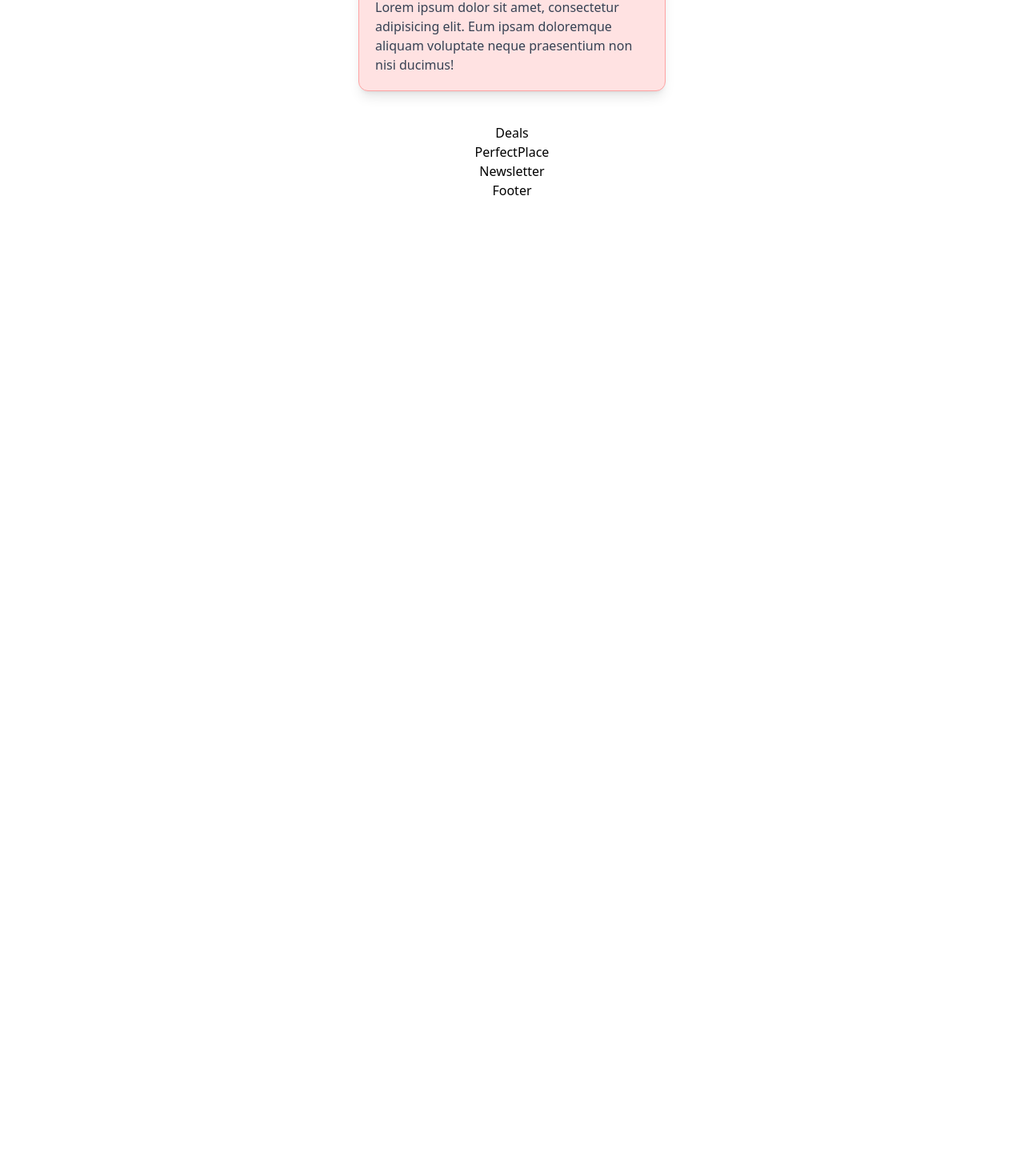
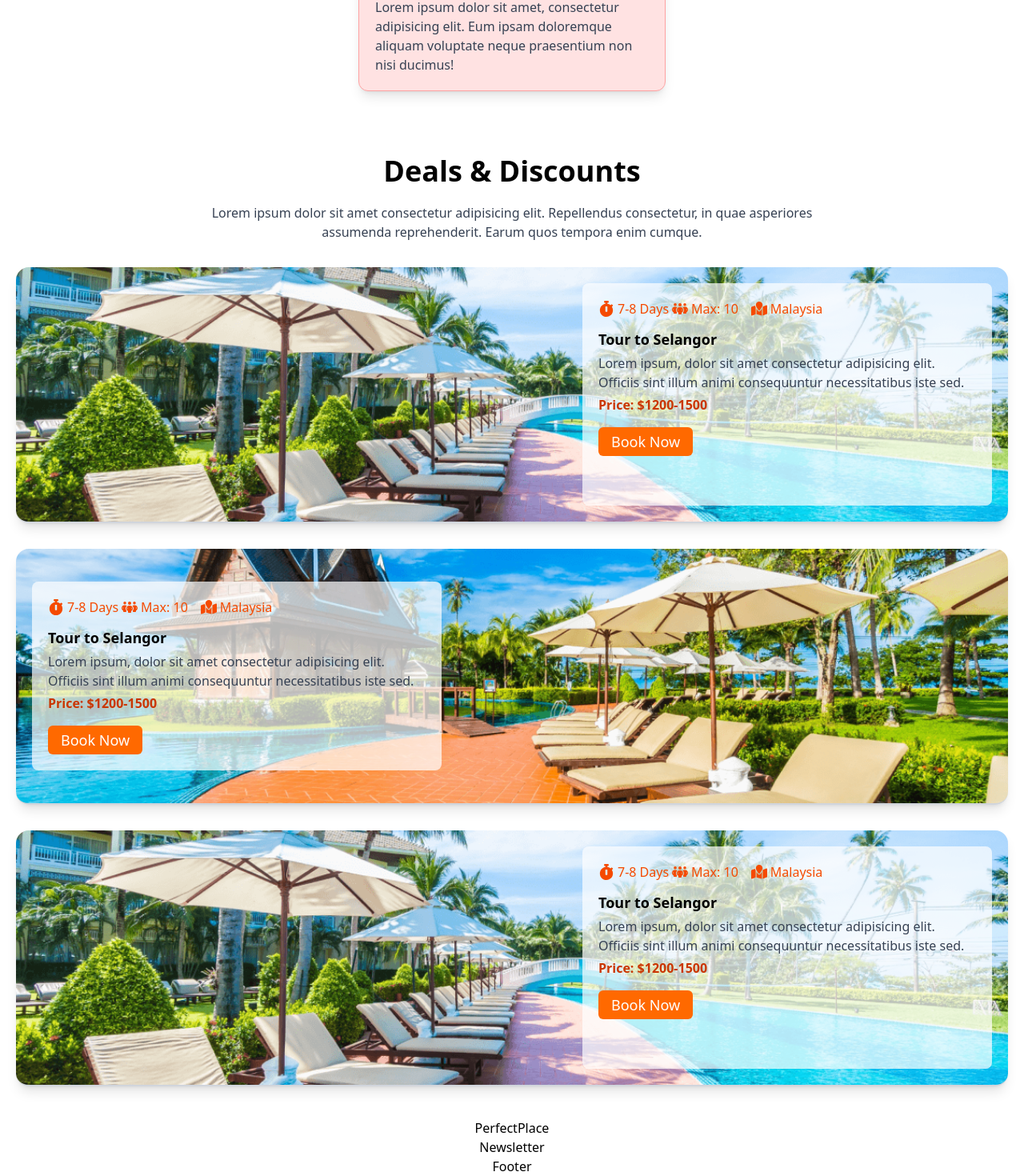
Before and after one commit to mrirakib04/landing-page-10, a React (Vite) app: page / in a window 1280 px wide. Shown: the part 2706-4176 px from the top of the page at 80% size. Before the commit the page ends 2956 px from the top, so only its background shows below. Built offline with nearby package versions, Linux system fonts and the light colour scheme.

Commit message:
deals section

```diff
--- a/src/components/Deals.jsx
+++ b/src/components/Deals.jsx
@@ -1,5 +1,126 @@
+import { FaStopwatch } from "react-icons/fa";
+import dealsBg1 from "./../assets/img/Group 39.png";
+import dealsBg2 from "./../assets/img/Group 40.png";
+import { FaMapLocation, FaPeopleGroup } from "react-icons/fa6";
+
 const Deals = () => {
-  return <div>Deals</div>;
+  return (
+    <div className="container flex flex-col items-center w-full gap-5 py-10 px-5">
+      <h2 className="lg:text-4xl md:text-3xl text-2xl font-semibold">
+        Deals & Discounts
+      </h2>
+      <p className="text-gray-700 text-center md:w-2/3">
+        Lorem ipsum dolor sit amet consectetur adipisicing elit. Repellendus
+        consectetur, in quae asperiores assumenda reprehenderit. Earum quos
+        tempora enim cumque.
+      </p>
+      <div
+        style={{
+          background: `url(${dealsBg1})`,
+          backgroundSize: "cover",
+          backgroundPositionX: "center",
+          backgroundPosition: "center",
+          backgroundRepeat: "no-repeat",
+        }}
+        className="mt-3 w-full sm:h-80 rounded-2xl px-5 pb-5 sm:pt-5 pt-28 shadow-lg border-b-2 border-gray-300 hover:-translate-3 content-center duration-500 flex justify-end"
+      >
+        <div className="flex flex-col items-start gap-1 bg-white/70 p-5 rounded-lg lg:w-lg md:w-md sm:w-sm">
+          <div className="flex flex-wrap items-center gap-1 text-orange-600 font-medium">
+            <p className="flex items-center gap-1">
+              <FaStopwatch className="text-xl"></FaStopwatch>7-8 Days
+            </p>
+            <div className="flex items-center gap-4">
+              <p className="flex items-center gap-1">
+                <FaPeopleGroup className="text-xl"></FaPeopleGroup>Max: 10
+              </p>
+              <p className="flex items-center gap-1">
+                <FaMapLocation className="text-xl"></FaMapLocation>Malaysia
+              </p>
+            </div>
+          </div>
+          <h3 className="text-lg font-bold mt-2">Tour to Selangor</h3>
+          <p className="text-gray-700">
+            Lorem ipsum, dolor sit amet consectetur adipisicing elit. Officiis
+            sint illum animi consequuntur necessitatibus iste sed.
+          </p>
+          <p className="font-bold text-orange-700">Price: $1200-1500</p>
+          <button className="text-lg font-medium bg-orange-500 text-white hover:bg-black duration-300 py-1 px-4 rounded-md mt-3">
+            Book Now
+          </button>
+        </div>
+      </div>
+      <div
+        style={{
+          background: `url(${dealsBg2})`,
+          backgroundSize: "cover",
+          backgroundPositionX: "center",
+          backgroundPosition: "center",
+          backgroundRepeat: "no-repeat",
+        }}
+        className="mt-3 w-full sm:h-80 rounded-2xl px-5 pb-5 sm:pt-5 pt-28 shadow-lg border-b-2 border-gray-300 hover:-translate-3 content-center duration-500"
+      >
+        <div className="flex flex-col items-start gap-1 bg-white/70 p-5 rounded-lg lg:w-lg md:w-md sm:w-sm">
+          <div className="flex flex-wrap items-center gap-1 text-orange-600 font-medium">
+            <p className="flex items-center gap-1">
+              <FaStopwatch className="text-xl"></FaStopwatch>7-8 Days
+            </p>
+            <div className="flex items-center gap-4">
+              <p className="flex items-center gap-1">
+                <FaPeopleGroup className="text-xl"></FaPeopleGroup>Max: 10
+              </p>
+              <p className="flex items-center gap-1">
+                <FaMapLocation className="text-xl"></FaMapLocation>Malaysia
+              </p>
+            </div>
+          </div>
+          <h3 className="text-lg font-bold mt-2">Tour to Selangor</h3>
+          <p className="text-gray-700">
+            Lorem ipsum, dolor sit amet consectetur adipisicing elit. Officiis
+            sint illum animi consequuntur necessitatibus iste sed.
+          </p>
+          <p className="font-bold text-orange-700">Price: $1200-1500</p>
+          <button className="text-lg font-medium bg-orange-500 text-white hover:bg-black duration-300 py-1 px-4 rounded-md mt-3">
+            Book Now
+          </button>
+        </div>
+      </div>
+      <div
+        style={{
+          background: `url(${dealsBg1})`,
+          backgroundSize: "cover",
+          backgroundPositionX: "center",
+          backgroundPosition: "center",
+          backgroundRepeat: "no-repeat",
+        }}
+        className="mt-3 w-full sm:h-80 rounded-2xl px-5 pb-5 sm:pt-5 pt-28 shadow-lg border-b-2 border-gray-300 hover:-translate-3 content-center duration-500 flex justify-end"
+      >
+        <div className="flex flex-col items-start gap-1 bg-white/70 p-5 rounded-lg lg:w-lg md:w-md sm:w-sm">
+          <div className="flex flex-wrap items-center gap-1 text-orange-600 font-medium">
+            <p className="flex items-center gap-1">
+              <FaStopwatch className="text-xl"></FaStopwatch>7-8 Days
+            </p>
+            <div className="flex items-center gap-4">
+              <p className="flex items-center gap-1">
+                <FaPeopleGroup className="text-xl"></FaPeopleGroup>Max: 10
+              </p>
+              <p className="flex items-center gap-1">
+                <FaMapLocation className="text-xl"></FaMapLocation>Malaysia
+              </p>
+            </div>
+          </div>
+          <h3 className="text-lg font-bold mt-2">Tour to Selangor</h3>
+          <p className="text-gray-700">
+            Lorem ipsum, dolor sit amet consectetur adipisicing elit. Officiis
+            sint illum animi consequuntur necessitatibus iste sed.
+          </p>
+          <p className="font-bold text-orange-700">Price: $1200-1500</p>
+          <button className="text-lg font-medium bg-orange-500 text-white hover:bg-black duration-300 py-1 px-4 rounded-md mt-3">
+            Book Now
+          </button>
+        </div>
+      </div>
+    </div>
+  );
 };
 
 export default Deals;
```
